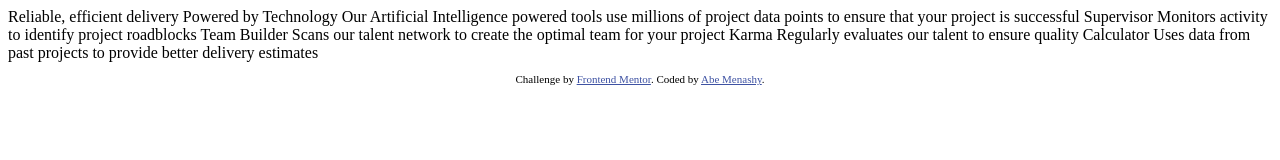
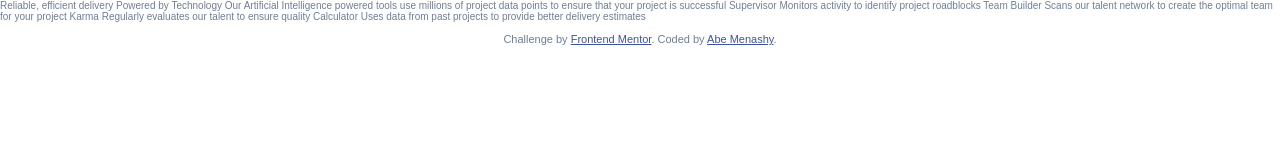
Before and after one commit to abe-m1/four-card-feature-section, a website: page index.html in a window 1280 px wide. Drawn offline with Linux system fonts and the light colour scheme.

Commit message:
global css settings

```diff
--- a/scss/main.scss
+++ b/scss/main.scss
@@ -1,3 +1,18 @@
+@import url('https://fonts.googleapis.com/css2?family=Poppins:wght@200;400;700&display=swap');
+
+html {
+  font-size: 62.5%;
+}
+
+body {
+  margin: 0;
+  padding: 0;
+  font-family: 'Karla', sans-serif;
+  color: hsl(214, 17%, 51%);
+  box-sizing: border-box;
+  height: 100vh;
+}
+
 .attribution {
   font-size: 11px;
   text-align: center;
```
Also changed, not shown: css/style.css.
